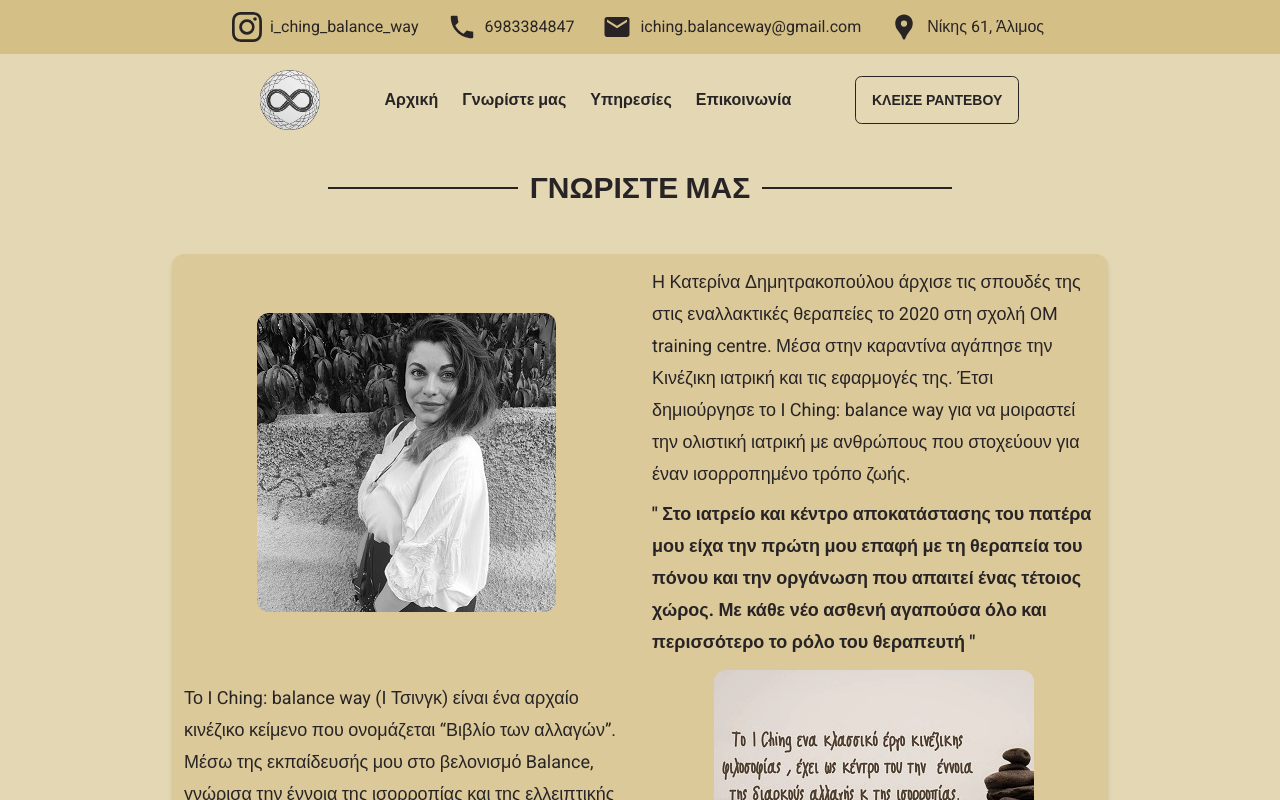
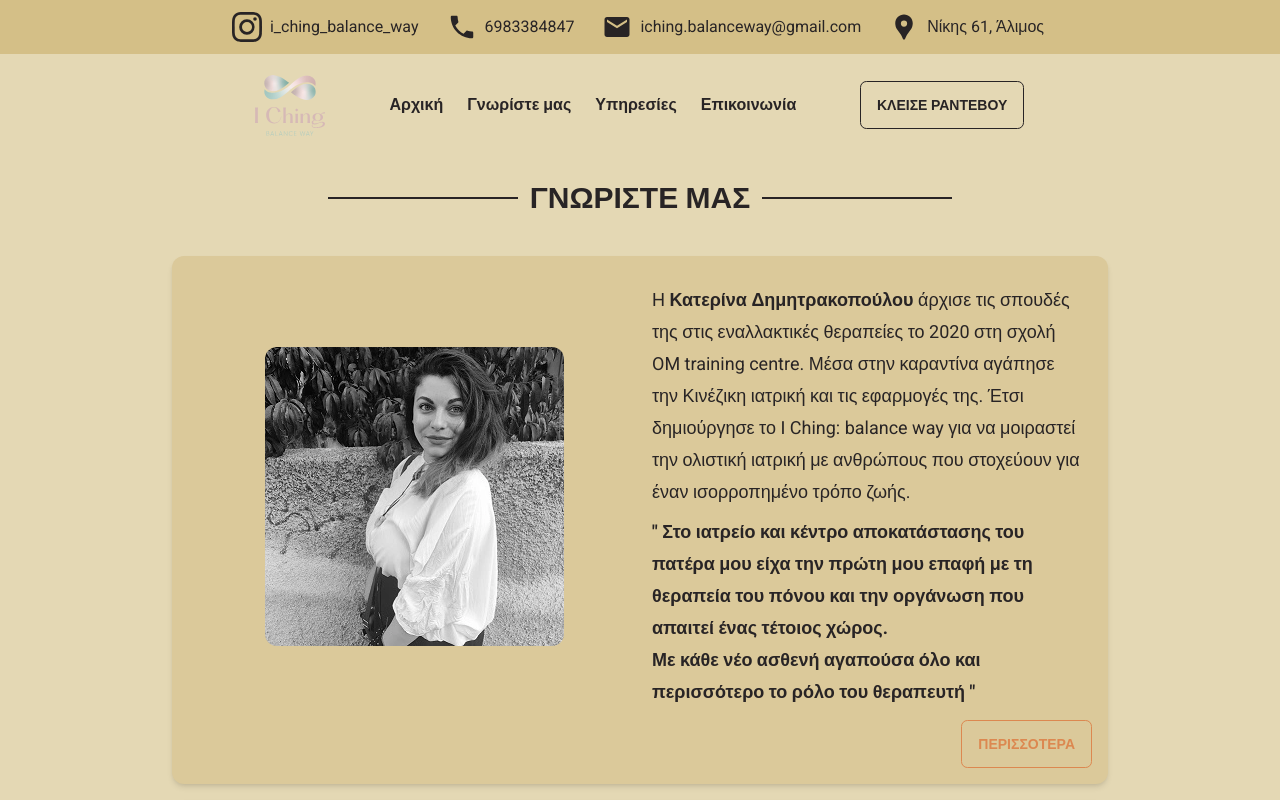
Before and after one commit to nikossoftwaredev/i-ching, a Next.js app: page / in a window 1280 px wide. Shown: the top 800 px of the page. Built offline with nearby package versions, Linux system fonts and the light colour scheme.

Commit message:
changed icon

```diff
--- a/components/Button.tsx
+++ b/components/Button.tsx
@@ -15,13 +15,8 @@ const Button = (props: ButtonProps) => {
     loading = false,
     variant,
     outlined = true,
+    ...buttonPros
   } = props;
-  const buttonPros = { ...props };
-  delete buttonPros.loading;
-  delete buttonPros.variant;
-  delete buttonPros.outlined;
-  delete buttonPros.className;
-  delete buttonPros.children;
 
   return (
     <button
--- a/components/about/AboutSection.tsx
+++ b/components/about/AboutSection.tsx
@@ -1,14 +1,27 @@
+import AppLink from "@/components/AppLink";
+import Button from "@/components/Button";
 import Card from "@/components/Card";
 import SectionTitle from "@/components/SectionTitle";
 import { FC } from "react";
 
+const AboutCard: FC<{ [key: string]: any }> = ({ children }) => (
+  <Card className="grid grid-cols-1 lg:grid-cols-2 justify-center md:w-3/4 p-4 leading-8 text-lg font-medium">
+    {children}
+    <p></p>
+    <AppLink className="ml-auto btn btn-outline" href={"/contact"}>
+      ΠΕΡΙΣΣΟΤΕΡΑ
+    </AppLink>
+  </Card>
+);
+
 const AboutSection: FC<{ [key: string]: any }> = () => (
   <section
     id="about-section"
-    className="w-full flex flex-col items-center justify-center gap-6"
+    className="w-full flex flex-col items-center justify-center gap-4"
   >
     <SectionTitle title="ΓΝΩΡΙΣΤΕ ΜΑΣ" />
-    <Card className="grid grid-cols-1 md:grid-cols-2 justify-center w-3/4 leading-8 text-lg font-medium">
+
+    <AboutCard>
       <figure className="flex flex-col items-center justify-center">
         <img
           src="/images/doctor.webp"
@@ -20,19 +33,29 @@ const AboutSection: FC<{ [key: string]: any }> = () => (
       </figure>
       <div className="p-3">
         <div>
-          Η Κατερίνα Δημητρακοπούλου άρχισε τις σπουδές της στις εναλλακτικές
-          θεραπείες το 2020 στη σχολή OM training centre. Μέσα στην καραντίνα
-          αγάπησε την Κινέζικη ιατρική και τις εφαρμογές της. Έτσι δημιούργησε
-          το I Ching: balance way για να μοιραστεί την ολιστική ιατρική με
-          ανθρώπους που στοχεύουν για έναν ισορροπημένο τρόπο ζωής.
+          Η <b>Κατερίνα Δημητρακοπούλου</b> άρχισε τις σπουδές της στις
+          εναλλακτικές θεραπείες το 2020 στη σχολή OM training centre. Μέσα στην
+          καραντίνα αγάπησε την Κινέζικη ιατρική και τις εφαρμογές της. Έτσι
+          δημιούργησε το I Ching: balance way για να μοιραστεί την ολιστική
+          ιατρική με ανθρώπους που στοχεύουν για έναν ισορροπημένο τρόπο ζωής.
         </div>
         <div className="font-bold mt-2">
           &quot; Στο ιατρείο και κέντρο αποκατάστασης του πατέρα μου είχα την
           πρώτη μου επαφή με τη θεραπεία του πόνου και την οργάνωση που απαιτεί
-          ένας τέτοιος χώρος. Με κάθε νέο ασθενή αγαπούσα όλο και περισσότερο το
-          ρόλο του θεραπευτή &quot;
+          ένας τέτοιος χώρος. <br /> Με κάθε νέο ασθενή αγαπούσα όλο και
+          περισσότερο το ρόλο του θεραπευτή &quot;
         </div>
       </div>
+    </AboutCard>
+    <AboutCard>
+      <figure className="flex flex-col items-center justify-center">
+        <img
+          src="/images/main_area.webp"
+          alt="main-area"
+          className="rounded-xl object-cover"
+          loading="lazy"
+        />
+      </figure>
       <p className="p-3">
         Το I Ching: balance way (Ι Τσινγκ) είναι ένα αρχαίο κινέζικο κείμενο που
         ονομάζεται “Βιβλίο των αλλαγών”. Μέσω της εκπαίδευσής μου στο βελονισμό
@@ -42,15 +65,7 @@ const AboutSection: FC<{ [key: string]: any }> = () => (
         ισορροπία για να μπορέσει να &quot;διορθώσει&quot; τις ανισορροπίες των
         άλλων.
       </p>
-      <figure className="flex flex-col items-center justify-center">
-        <img
-          src="/images/main_area.webp"
-          alt="main-area"
-          className="rounded-xl object-cover"
-          loading="lazy"
-        />
-      </figure>
-    </Card>
+    </AboutCard>
   </section>
 );
 
--- a/components/header/Header.tsx
+++ b/components/header/Header.tsx
@@ -40,9 +40,9 @@ const Header = () => {
               className="flex items-center animate-pulse-scale mr-10"
             >
               <img
-                src="/images/logo.png"
+                src="/images/logo.svg"
                 alt="Flowbite Logo"
-                className="w-[60px] h-[60px]"
+                className="w-[70px] h-[70px]"
               />
             </Link>
             {headerLinks.map((linkConfig, idx) => {
--- a/components/header/MobileHeader.tsx
+++ b/components/header/MobileHeader.tsx
@@ -12,7 +12,7 @@ const MobileHeader = () => {
     <div className="flex items-center justify-between pt-2">
       <Link href="/" className="animate-pulse-scale pl-2">
         <img
-          src="/images/logo.png"
+          src="/images/logo.svg"
           alt="Flowbite Logo"
           className="w-[60px] h-[60px]"
         />
```
Also changed, not shown: public/images/logo.svg (added), 1 other file (tests, documents, lock files or other folders).
